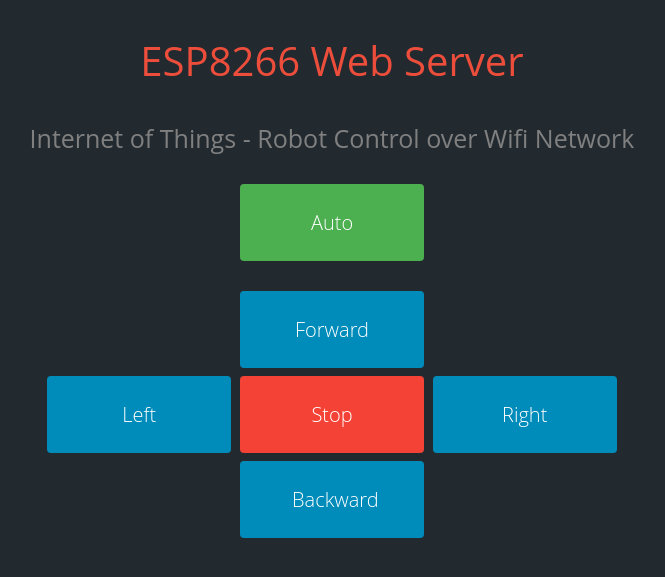
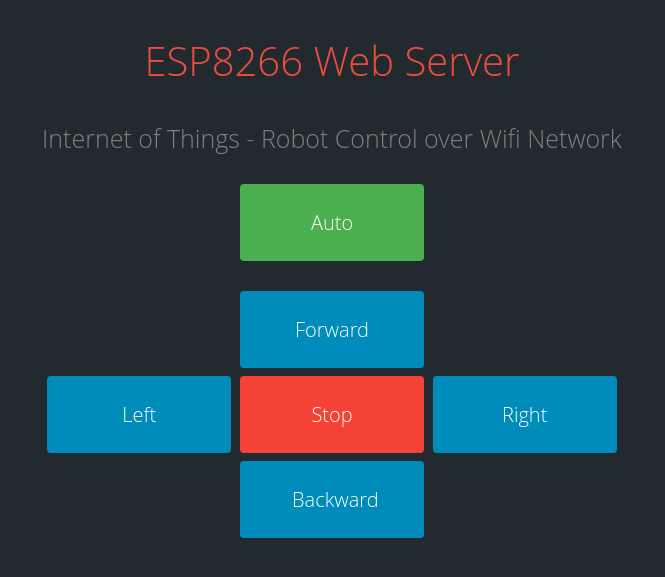
Before and after one commit to imadhsissou/imadhsissou.github.io, a Jekyll site: the page Iot/robot.html, which Jekyll copies as it is, in a window 1280 px wide. Shown: the top 577 px of the page, without its empty margins (308-973 px from the left). Built offline with Jekyll 4.4.1, drawn with Linux system fonts in a browser that asks for light colours.

Commit message:
Update robot.html

```diff
--- a/Iot/robot.html
+++ b/Iot/robot.html
@@ -31,8 +31,8 @@
 </head>
 <body style="background-color : #222A30;" >
 
-<h2 style="color : #EC4E3B; font-family: 'Open Sans' ; font-size: 40px; font-weight: 400; text-align: center;">ESP8266 Web Server</h2>
-<h3 style="color : gray; font-family: 'Open Sans' ; font-size: 25px; font-weight: 500; text-align: center;">Internet of Things - Robot Control over Wifi Network<h3>
+<h2 style="color : #EC4E3B; font-family: 'Open Sans' ; font-size: 40px; font-weight: 100; text-align: center;">ESP8266 Web Server</h2>
+<h3 style="color : gray; font-family: 'Open Sans' ; font-size: 25px; font-weight: 100; text-align: center;">Internet of Things - Robot Control over Wifi Network<h3>
 
 <div class="wrapper">
     <a href="http://192.168.1.5/auto" class="button">Auto</a>
```
